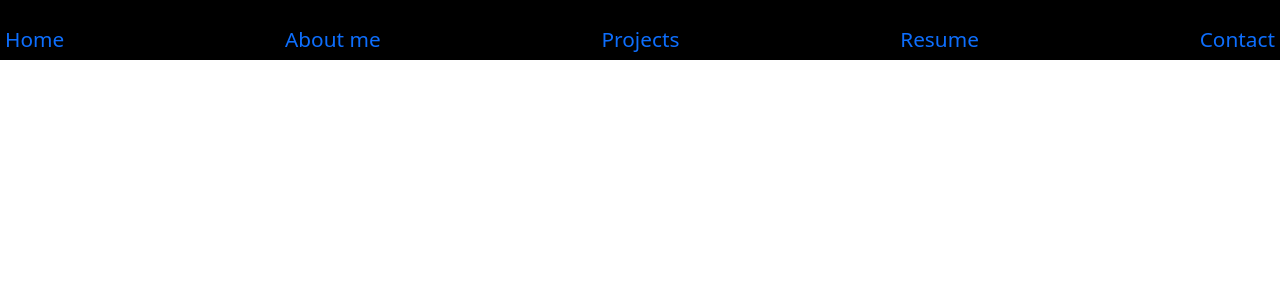
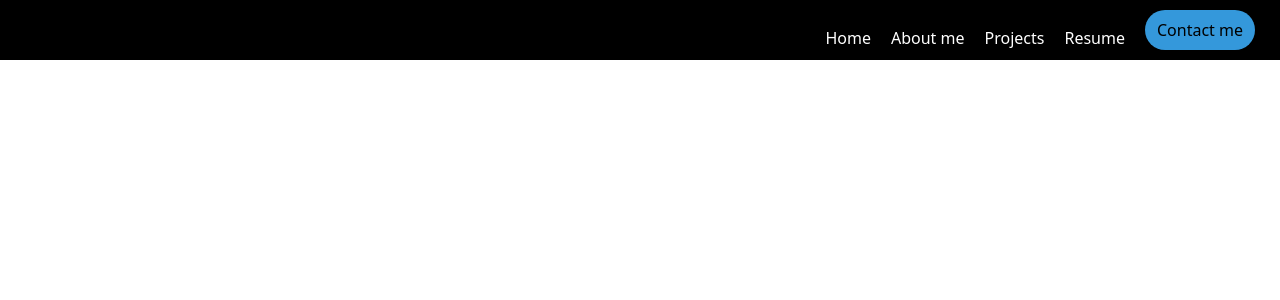
Before and after one commit to Ariesscode/React-Portfolio, a React (Vite) app in the folder React Portfolfio/: page / in a window 1280 px wide. Shown: the top 300 px of the page. Built offline with nearby package versions, Linux system fonts and the light colour scheme.

Commit message:
add style to nav bar

```diff
--- a/React Portfolfio/src/components/Nav.jsx
+++ b/React Portfolfio/src/components/Nav.jsx
@@ -1,23 +1,68 @@
+import React from 'react';
 
 export default function Nav() {
+  const styles = {
+    navbar: {
+      padding: '5px',
+      height: '60px',
+      backgroundColor: 'black',
+      display: 'flex',
+      justifyContent: 'end',
+      alignItems: 'center',
+      fontfamily: 'helvetica',
+
+
+
+
+    },
+    navbarList: {
+      listStyle: 'none',
+      margin: 0,
+      padding: 0,
+      display: 'flex',
+            textDecoration: 'none',
+
+
+    },
+    navbarItem: {
+      marginRight: '20px',
+      marginTop: '15px',
+    },
+    navbarContact: {
+      color: 'black',
+      padding: '8px 12px',
+      borderRadius: '20px',
+      background: '#3498db',
+      textDecoration: 'none',
+      marginRight: '20px',
+    },
+    navbarA: {
+      textDecoration: 'none',
+      color: 'white',
+      fontfamily: 'helvetica',
+
+    }
+  };
 
   return (
-    <nav className="navbar">
-        <div>
-          <a href="#">Home</a>
-        </div>
-        <div>
-          <a href="#">About me</a>
-        </div>
-        <div>
-          <a href="#">Projects</a>
-        </div>
-        <div>
-          <a href="#">Resume</a>
-        </div>
-        <div>
-          <a href="#">Contact</a>
-        </div>
+    <nav style={styles.navbar}>
+      <ul style={styles.navbarList}>
+        <li style={styles.navbarItem}>
+          <a style={styles.navbarA} href="#">Home</a>
+        </li>
+        <li style={styles.navbarItem}>
+          <a style={styles.navbarA} href="#">About me</a>
+        </li>
+        <li style={styles.navbarItem}>
+          <a style={styles.navbarA} href="#">Projects</a>
+        </li>
+        <li style={styles.navbarItem}>
+          <a style={styles.navbarA} href="#">Resume</a>
+        </li>
+      </ul>
+      <a style={styles.navbarContact} href="#">
+        Contact me
+      </a>
     </nav>
   );
 }
--- a/React Portfolfio/src/styles/Navbar.css
+++ b/React Portfolfio/src/styles/Navbar.css
@@ -1,15 +1,24 @@
+/* styles.css */
+
 .navbar {
-  border: 1px black;
   padding: 5px;
   height: 60px;
-  color:blue;
   background-color: black;
 }
 
 .navbar a {
-  /* color: white; */
-  font-size: 1.3rem;
+  color: white;
+}
+
+.navbar ul li {
+  display: inline-flex;
+  font-family: helvetica;
+  margin-right: 20px;
+  margin-top: 15px;
+  line-height: 2;
+}
+
+.navbar ul li a {
   text-decoration: none;
-  margin: 5px;
-  line-height: 3;
+
 }
```
